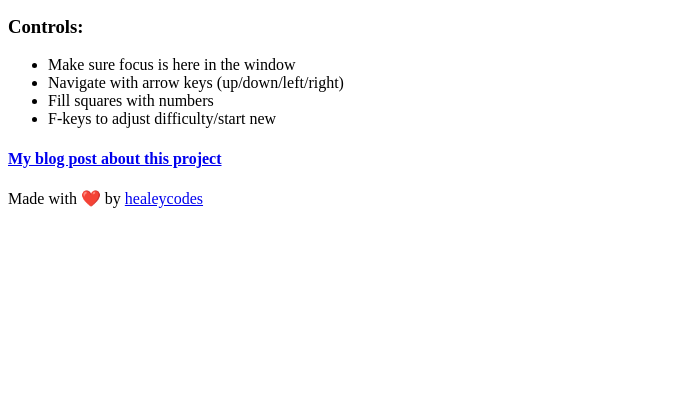
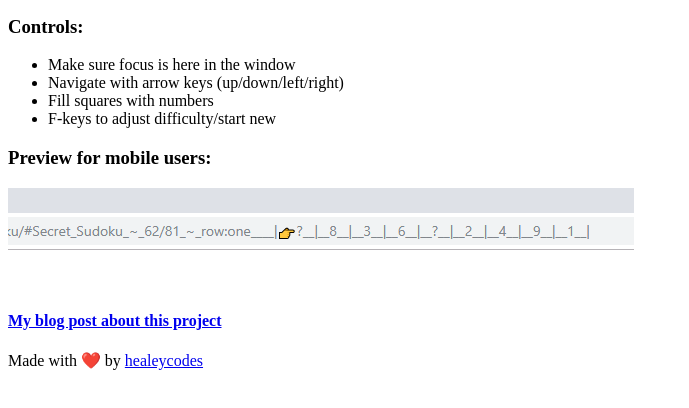
Before and after one commit to healeycodes/secret-sudoku, a website: page index.html in a window 1280 px wide. Shown: the part 114-522 px from the top of the page, without its empty margins (0-689 px from the left). Drawn offline with Linux system fonts and the light colour scheme.

Commit message:
add preview gif to main page

```diff
--- a/index.html
+++ b/index.html
@@ -22,6 +22,8 @@
         <li>Fill squares with numbers</li>
         <li>F-keys to adjust difficulty/start new</li>
     </ul>
+    <h3>Preview for mobile users:</h3>
+    <img src="preview.gif">
     <h4>
         <a href="https://healeycodes.github.io/sudoku/front-end/javascript/2019/02/21/secret-sudoku.html">My blog post
             about this project</a>
```
